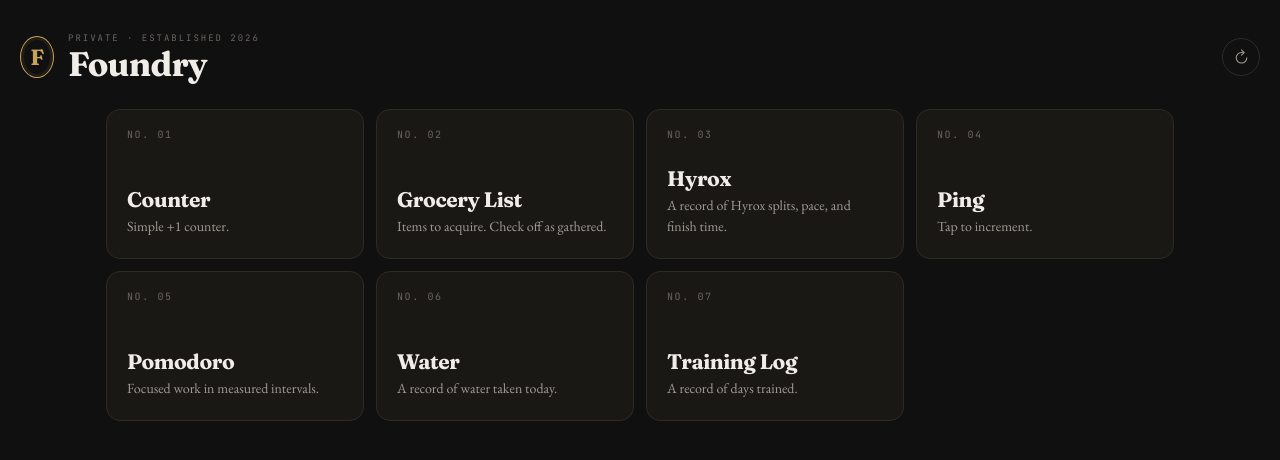
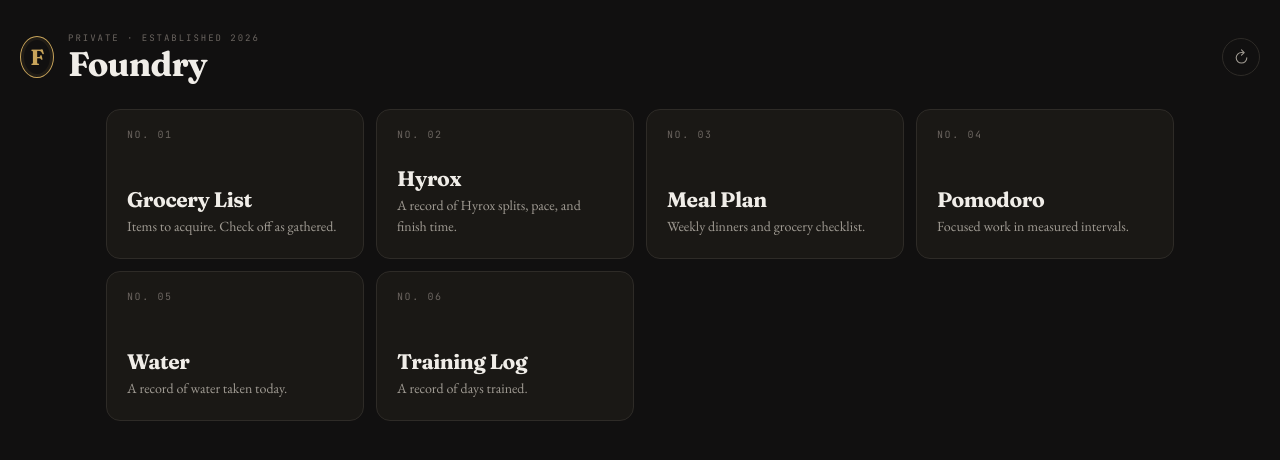
Before and after one commit to Awentzelza/foundry, a React (Vite) app: page / in a window 1280 px wide. Shown: the top 460 px of the page. Built offline with nearby package versions, Linux system fonts and the light colour scheme; no server answers; the database is empty.

Commit message:
Foundry: regenerate app registry

```diff
--- a/src/apps/registry.ts
+++ b/src/apps/registry.ts
@@ -10,7 +10,7 @@ export const APP_REGISTRY: RegisteredApp[] = [
       icon: "🔢",
       route: "counter",
       needsPersistence: true,
-      status: "active",
+      status: "archived",
     },
     load: () => import("./counter"),
   },
@@ -40,13 +40,25 @@ export const APP_REGISTRY: RegisteredApp[] = [
   },
   {
     meta: {
+      id: "meal-plan",
+      name: "Meal Plan",
+      description: "Weekly dinners and grocery checklist.",
+      icon: "🍽",
+      route: "meal-plan",
+      needsPersistence: true,
+      status: "active",
+    },
+    load: () => import("./meal-plan"),
+  },
+  {
+    meta: {
       id: "ping",
       name: "Ping",
       description: "Tap to increment.",
       icon: "📡",
       route: "ping",
       needsPersistence: true,
-      status: "active",
+      status: "archived",
     },
     load: () => import("./ping"),
   },
```
